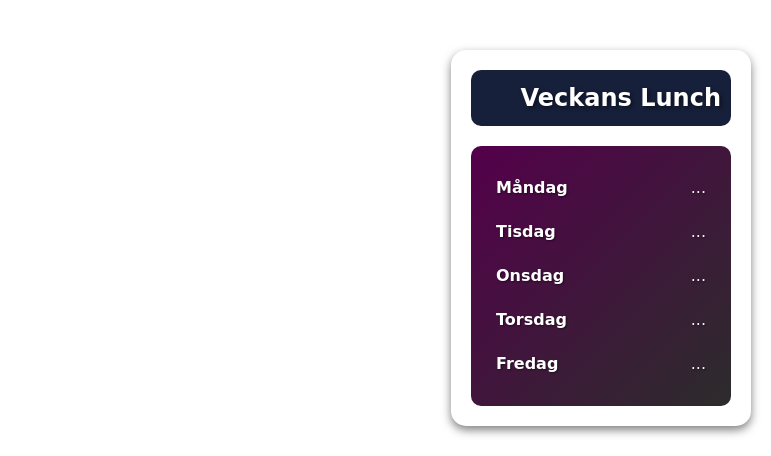
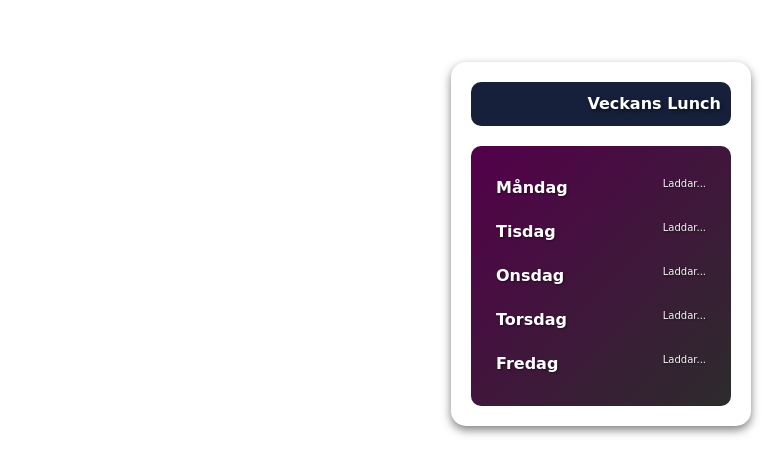
Before and after one commit to barcode-scanner-projekt/Projekt_1, a React (Create React App) app: page / in a window 1280 px wide. Shown: the part 304-760 px from the top of the page, without its empty margins (509-1280 px from the left). Built offline with nearby package versions, Linux system fonts and the light colour scheme; no server answers.

Commit message:
Added menu

```diff
--- a/src/veckomeny.css
+++ b/src/veckomeny.css
@@ -12,7 +12,7 @@
   }
 
   .title {
-    font-size: 1.5em;
+    font-size: 1em;
     font-weight: bold;
     color: white;
     background-color: #17203b;
@@ -21,12 +21,15 @@
     margin-bottom: 20px;
     font-family: "Comic Sans MS", cursive, sans-serif;
     text-shadow: 2px 2px 4px rgba(0, 0, 0, 0.5);
-  }
+
+}
+
 
   .menu {
     background: linear-gradient(135deg, #54004b, #2c2c2c);
     padding: 15px;
     border-radius: 10px;
+
   }
 
   .day {
@@ -46,4 +49,5 @@
 
   .meal {
     color: #f8f8f8;
+    font-size: 10px;
   }
--- a/src/veckomeny.jsx
+++ b/src/veckomeny.jsx
@@ -1,37 +1,52 @@
-import React from "react";
+import React, { useState, useEffect } from "react";
+import axios from "axios";
 import "./veckomeny.css";
 
 const Veckomeny = () => {
+  const [meals, setMeals] = useState({
+    Måndag: "Laddar...",
+    Tisdag: "Laddar...",
+    Onsdag: "Laddar...",
+    Torsdag: "Laddar...",
+    Fredag: "Laddar..."
+  });
+
+
+  useEffect(() => {
+    const fetchMeals = async () => {
+      try {
+        const response = await axios.get("https://ntifoodpeople.vercel.app/api/food/week");
+        const apiData = response.data.items;
+        const formattedMeals = {};
+
+
+        apiData.forEach((item) => {
+          const day = item.title.split(" - ")[0];
+          formattedMeals[day] = item.description;
+        });
+
+        setMeals(formattedMeals);
+      } catch (error) {
+        console.error("Fel vid hämtning av API-data:", error);
+      }
+    };
+
+    fetchMeals();
+  }, []);
+
   return (
     <div className="menu-container">
       <div className="title">Veckans Lunch</div>
       <div className="menu">
-        <div className="day">
-          <span className="day-name">Måndag</span>
-          <span className="meal">...</span>
-        </div>
-        <div className="day">
-          <span className="day-name">Tisdag</span>
-          <span className="meal">...</span>
-        </div>
-        <div className="day">
-          <span className="day-name">Onsdag</span>
-          <span className="meal">...</span>
-        </div>
-        <div className="day">
-          <span className="day-name">Torsdag</span>
-          <span className="meal">...</span>
-        </div>
-        <div className="day">
-          <span className="day-name">Fredag</span>
-          <span className="meal">...</span>
-        </div>
+        {["Måndag", "Tisdag", "Onsdag", "Torsdag", "Fredag"].map((day) => (
+          <div className="day" key={day}>
+            <span className="day-name">{day}</span>
+            <span className="meal">{meals[day] || "Ingen data"}</span>
+          </div>
+        ))}
       </div>
     </div>
   );
 };
 
-
-
-
 export default Veckomeny;
```
